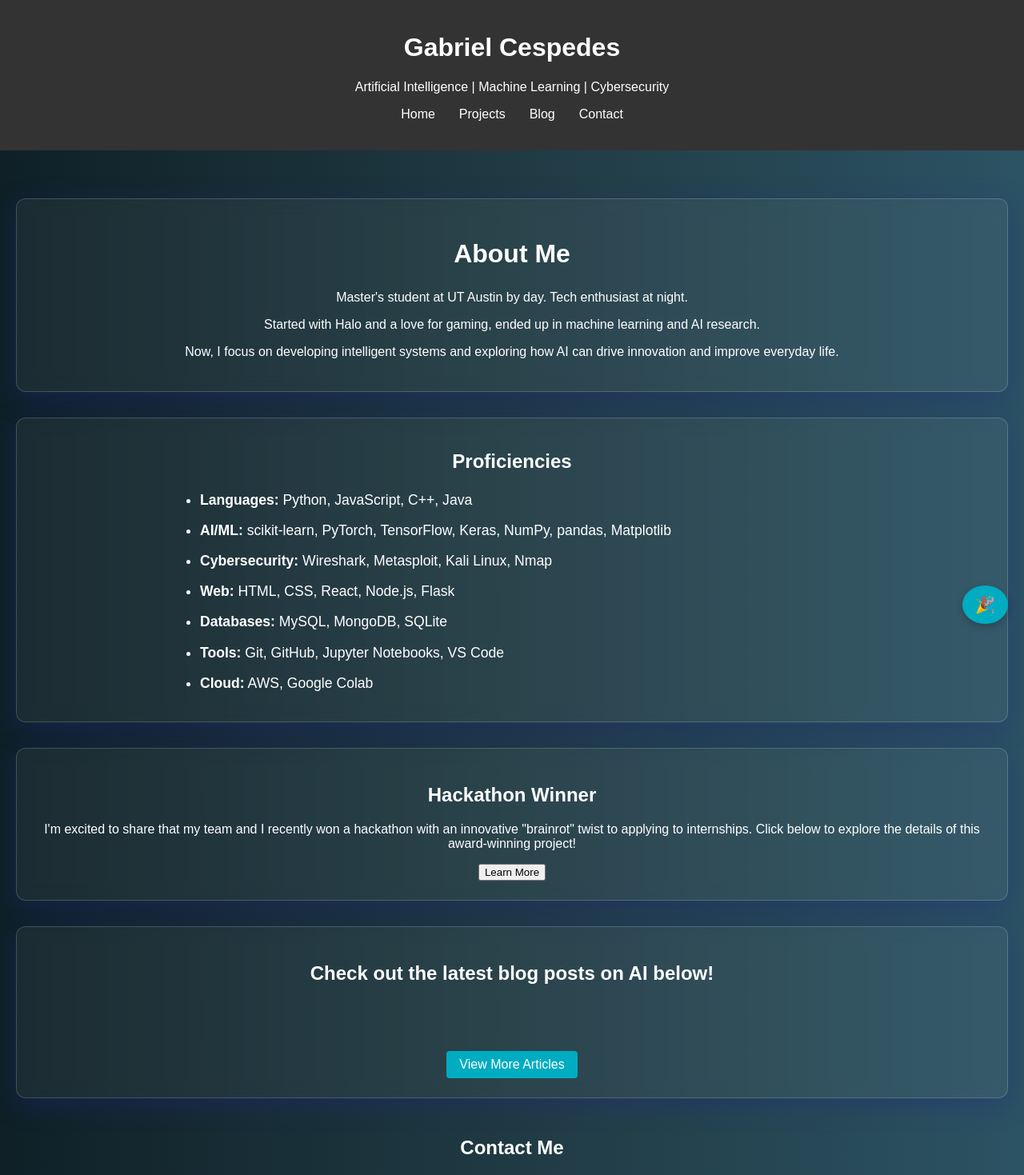
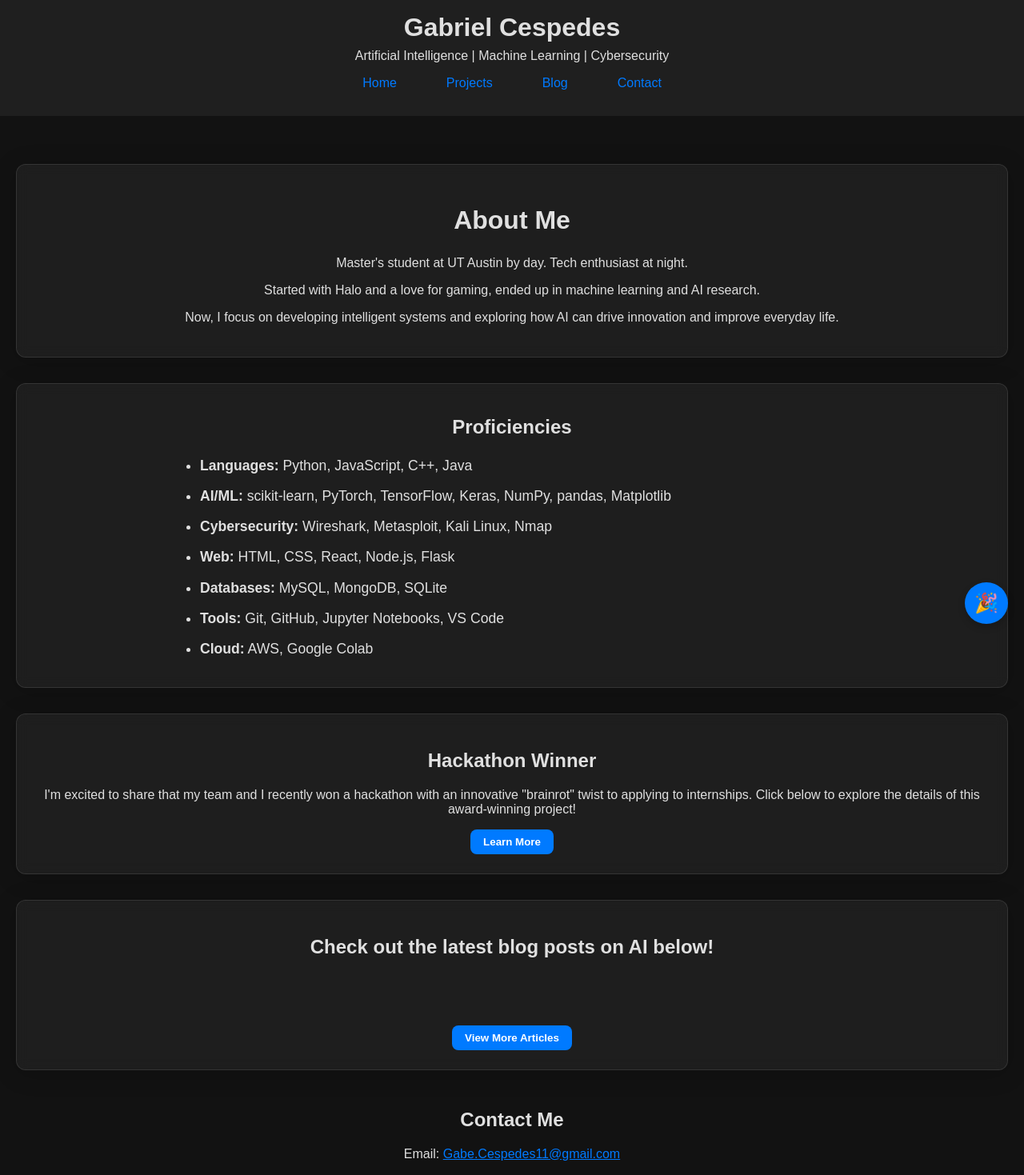
Before and after one commit to GabeC117/portfolio, a React (Create React App) app: page /#/ in a window 1280 px wide. Shown: the top 1469 px of the page at 80% size. Built offline with nearby package versions, Linux system fonts and the light colour scheme.

Commit message:
Better background w/ imessage hex colors :)

```diff
--- a/src/App.js
+++ b/src/App.js
@@ -3,6 +3,11 @@ import { AnimatePresence, motion } from 'framer-motion';
 import Blog from './Blog';
 import Projects from './Projects';
 import './App.css';
+
+const PRIMARY_COLOR = '#007AFF';
+const TEXT_COLOR = '#e0e0e0';
+const BACKGROUND_COLOR = '#121212';
+const HEADER_FOOTER_COLOR = '#1f1f1f';
 
 const PageWrapper = ({ children }) => (
   <motion.div
@@ -26,9 +31,10 @@ const AnimatedBox = ({ children }) => (
       borderRadius: '12px',
       padding: '24px',
       marginBottom: '2rem',
-      boxShadow: '0 8px 32px 0 rgba( 31, 38, 135, 0.37 )',
-      backdropFilter: 'blur(10px)',
-      border: '1px solid rgba(255, 255, 255, 0.18)'
+      boxShadow: '0 4px 30px rgba(0, 0, 0, 0.2)',
+      backdropFilter: 'blur(8px)',
+      border: '1px solid rgba(255, 255, 255, 0.1)',
+      color: TEXT_COLOR
     }}
   >
     {children}
@@ -38,9 +44,9 @@ const AnimatedBox = ({ children }) => (
 const Home = () => (
   <section
     style={{
-      background: 'linear-gradient(to right, #0f2027, #203a43, #2c5364)',
+      background: BACKGROUND_COLOR,
       padding: '60px 20px',
-      color: 'white',
+      color: TEXT_COLOR,
       fontFamily: 'Poppins, sans-serif'
     }}
   >
@@ -67,7 +73,7 @@ const Home = () => (
     <AnimatedBox>
       <h2>Hackathon Winner</h2>
       <p>I'm excited to share that my team and I recently won a hackathon with an innovative "brainrot" twist to applying to internships. Click below to explore the details of this award-winning project!</p>
-      <Link to="/projects"><button>Learn More</button></Link>
+      <Link to="/projects"><button style={{ padding: '8px 16px', borderRadius: '8px', backgroundColor: PRIMARY_COLOR, border: 'none', color: '#fff', fontWeight: 'bold' }}>Learn More</button></Link>
     </AnimatedBox>
 
     <AnimatedBox>
@@ -75,12 +81,14 @@ const Home = () => (
       <div className="blog-container" id="blog-container">
         {/* Blog articles will be dynamically loaded here */}
       </div>
-      <Link to="/blog" className="btn">View More Articles</Link>
+      <Link to="/blog">
+        <button style={{ padding: '8px 16px', borderRadius: '8px', backgroundColor: PRIMARY_COLOR, border: 'none', color: '#fff', fontWeight: 'bold' }}>View More Articles</button>
+      </Link>
     </AnimatedBox>
 
-    <div style={{ marginTop: '3rem' }}>
+    <div style={{ marginTop: '3rem', color: TEXT_COLOR }}>
       <h2 id="contact">Contact Me</h2>
-      <p>Email: <a href="mailto:Gabe.Cespedes11@gmail.com">Gabe.Cespedes11@gmail.com</a></p>
+      <p>Email: <a href="mailto:Gabe.Cespedes11@gmail.com" style={{ color: PRIMARY_COLOR }}>Gabe.Cespedes11@gmail.com</a></p>
     </div>
   </section>
 );
@@ -107,32 +115,32 @@ function App() {
   };
 
   const Header = () => (
-    <header>
-      <h1>Gabriel Cespedes</h1>
-      <p>Artificial Intelligence | Machine Learning | Cybersecurity</p>
+    <header style={{ backgroundColor: HEADER_FOOTER_COLOR, padding: '1rem', color: TEXT_COLOR, fontFamily: 'Poppins, sans-serif' }}>
+      <h1 style={{ margin: 0 }}>Gabriel Cespedes</h1>
+      <p style={{ margin: '0.5rem 0' }}>Artificial Intelligence | Machine Learning | Cybersecurity</p>
       <nav>
-        <ul>
-          <li><Link to="/">Home</Link></li>
-          <li><Link to="/projects">Projects</Link></li>
-          <li><Link to="/blog">Blog</Link></li>
-          <li><a href="/#contact">Contact</a></li>
+        <ul style={{ listStyle: 'none', padding: 0, display: 'flex', justifyContent: 'center', gap: '2rem' }}>
+          <li><Link style={{ color: PRIMARY_COLOR, textDecoration: 'none' }} to="/">Home</Link></li>
+          <li><Link style={{ color: PRIMARY_COLOR, textDecoration: 'none' }} to="/projects">Projects</Link></li>
+          <li><Link style={{ color: PRIMARY_COLOR, textDecoration: 'none' }} to="/blog">Blog</Link></li>
+          <li><a style={{ color: PRIMARY_COLOR, textDecoration: 'none' }} href="/#contact">Contact</a></li>
         </ul>
       </nav>
     </header>
   );
 
   const Footer = () => (
-    <footer>
+    <footer style={{ backgroundColor: HEADER_FOOTER_COLOR, color: TEXT_COLOR, padding: '1rem', textAlign: 'center' }}>
       <p>&copy; 2025 Gabriel Cespedes</p>
     </footer>
   );
 
   return (
     <Router>
-      <div className="App">
+      <div className="App" style={{ backgroundColor: BACKGROUND_COLOR, minHeight: '100vh' }}>
         <Header />
         <AnimatedRoutes />
-        <button id="grunt-button" onClick={playGruntSound}>
+        <button id="grunt-button" onClick={playGruntSound} style={{ position: 'fixed', bottom: '20px', right: '20px', backgroundColor: PRIMARY_COLOR, border: 'none', borderRadius: '50%', padding: '12px', fontSize: '1.5rem', cursor: 'pointer', color: '#fff' }}>
           <span role="img" aria-label="party popper">🎉</span>
         </button>
         <audio id="grunt-audio">
--- a/src/Blog.js
+++ b/src/Blog.js
@@ -1,4 +1,8 @@
 import React, { useEffect } from 'react';
+
+const PRIMARY_COLOR = '#007AFF';
+const TEXT_COLOR = '#e0e0e0';
+const BACKGROUND_COLOR = '#121212';
 
 function BlogPage() {
   useEffect(() => {
@@ -24,8 +28,8 @@ function BlogPage() {
           const articleElement = document.createElement("div");
           articleElement.classList.add("blog-post");
           articleElement.style = `
-            background: rgba(255, 255, 255, 0.08);
-            color: white;
+            background: rgba(255, 255, 255, 0.05);
+            color: ${TEXT_COLOR};
             border-radius: 12px;
             padding: 24px;
             margin-bottom: 2rem;
@@ -34,12 +38,12 @@ function BlogPage() {
             border: 1px solid rgba(255, 255, 255, 0.18);
           `;
           articleElement.innerHTML = `
-            <h3><a href="${article.link}" target="_blank" style="color: #80d0c7; text-decoration: none;">${article.title}</a></h3>
+            <h3><a href="${article.link}" target="_blank" style="color: ${PRIMARY_COLOR}; text-decoration: none;">${article.title}</a></h3>
           `;
           blogContainer.appendChild(articleElement);
         });
       } catch (err) {
-        blogContainer.innerHTML = "<p style='color:white;'>Failed to load articles.</p>";
+        blogContainer.innerHTML = `<p style='color:${TEXT_COLOR};'>Failed to load articles.</p>`;
       }
     }
 
@@ -49,9 +53,9 @@ function BlogPage() {
   return (
     <div>
       <section id="blog" style={{
-        background: 'linear-gradient(to right, #0f2027, #203a43, #2c5364)',
+        background: BACKGROUND_COLOR,
         padding: '60px 20px',
-        color: 'white',
+        color: TEXT_COLOR,
         fontFamily: 'Poppins, sans-serif'
       }}>
         <h2 style={{ fontSize: '2rem', marginBottom: '2rem' }}>Latest AI Articles</h2>
@@ -59,19 +63,19 @@ function BlogPage() {
       </section>
 
       <section id="contact" style={{
-        background: '#0f2027',
-        color: 'white',
+        background: '#1a1a1a',
+        color: TEXT_COLOR,
         padding: '40px 20px',
         textAlign: 'center',
         fontFamily: 'Poppins, sans-serif'
       }}>
         <h2>Contact Me</h2>
-        <p>Email: <a href="mailto:Gabe.Cespedes11@gmail.com" style={{ color: '#80d0c7' }}>Gabe.Cespedes11@gmail.com</a></p>
+        <p>Email: <a href="mailto:Gabe.Cespedes11@gmail.com" style={{ color: PRIMARY_COLOR }}>Gabe.Cespedes11@gmail.com</a></p>
       </section>
 
       <footer style={{
-        background: '#203a43',
-        color: 'white',
+        background: '#1a1a1a',
+        color: TEXT_COLOR,
         padding: '10px',
         textAlign: 'center'
       }}>
--- a/src/Projects.js
+++ b/src/Projects.js
@@ -1,6 +1,10 @@
 import React from 'react';
 import './App.css';
 import { motion } from 'framer-motion';
+
+const PRIMARY_COLOR = '#007AFF';
+const TEXT_COLOR = '#e0e0e0';
+const BACKGROUND_COLOR = '#121212';
 
 const projects = [
   {
@@ -50,9 +54,9 @@ const projects = [
 const Projects = () => {
   return (
     <section id="projects" style={{
-      background: 'linear-gradient(to right, #0f2027, #203a43, #2c5364)',
+      background: BACKGROUND_COLOR,
       padding: '60px 20px',
-      color: 'white',
+      color: TEXT_COLOR,
       fontFamily: 'Poppins, sans-serif'
     }}>
       <h2 style={{ fontSize: '2rem', marginBottom: '2rem' }}>Projects</h2>
@@ -80,7 +84,8 @@ const Projects = () => {
               boxShadow: '0 8px 24px rgba(0, 0, 0, 0.2)',
               backdropFilter: 'blur(10px)',
               border: '1px solid rgba(255, 255, 255, 0.18)',
-              transition: 'transform 0.3s ease'
+              transition: 'transform 0.3s ease',
+              color: TEXT_COLOR
             }}
           >
             <h3 style={{ color: '#fff', fontSize: '1.2rem' }}>{project.title}</h3>
@@ -89,7 +94,7 @@ const Projects = () => {
             </ul>
             {project.tech && <p><strong>Technologies:</strong> {project.tech}</p>}
             {project.awards && <p><strong>Awards:</strong> {project.awards}</p>}
-            {project.link && <a href={project.link} className="btn" target="_blank" rel="noopener noreferrer">Learn More</a>}
+            {project.link && <a href={project.link} className="btn" target="_blank" rel="noopener noreferrer" style={{ backgroundColor: PRIMARY_COLOR, color: '#fff', padding: '8px 12px', borderRadius: '6px', display: 'inline-block', marginTop: '10px', textDecoration: 'none', fontWeight: 'bold' }}>Learn More</a>}
           </motion.div>
         ))}
       </div>
```
